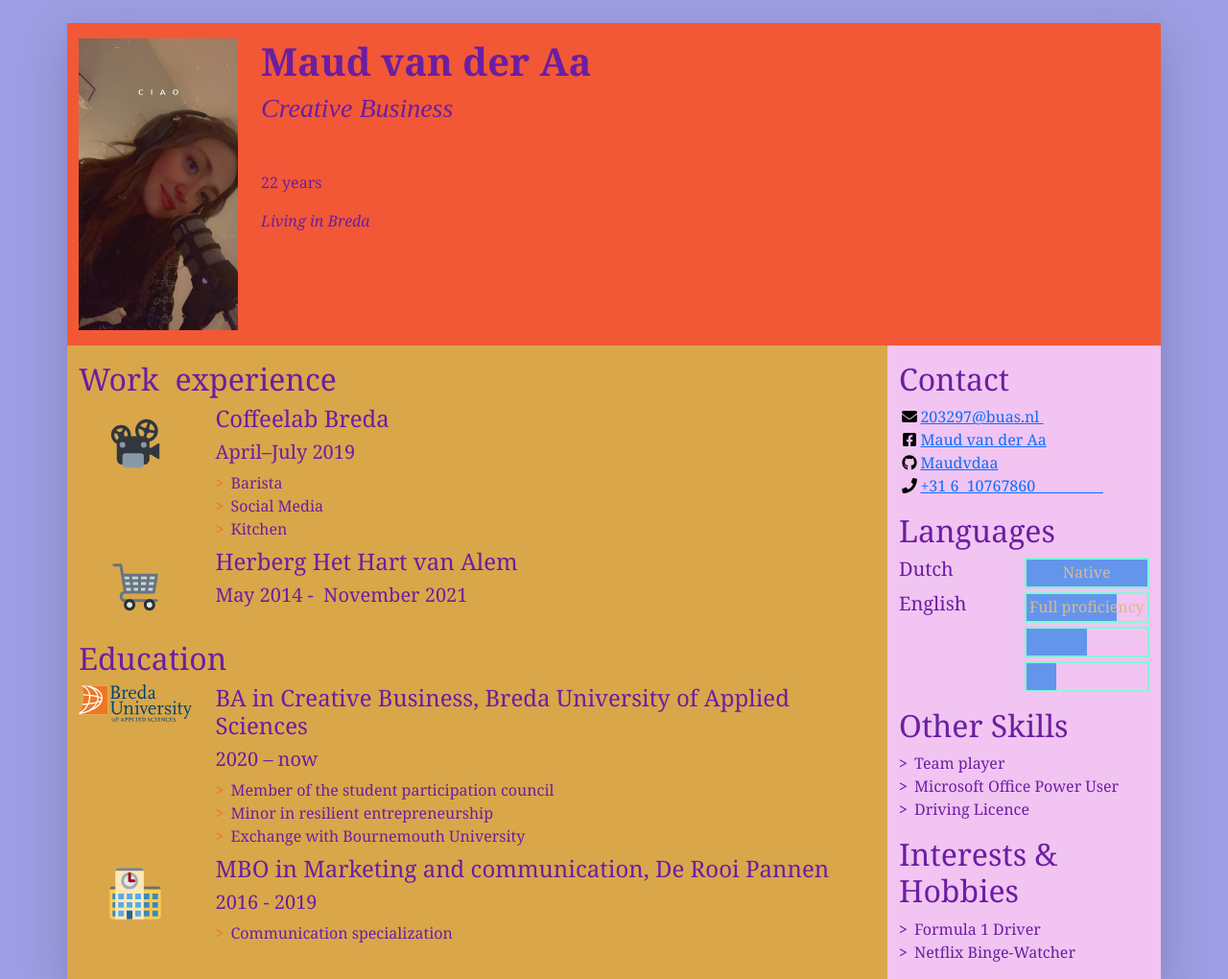
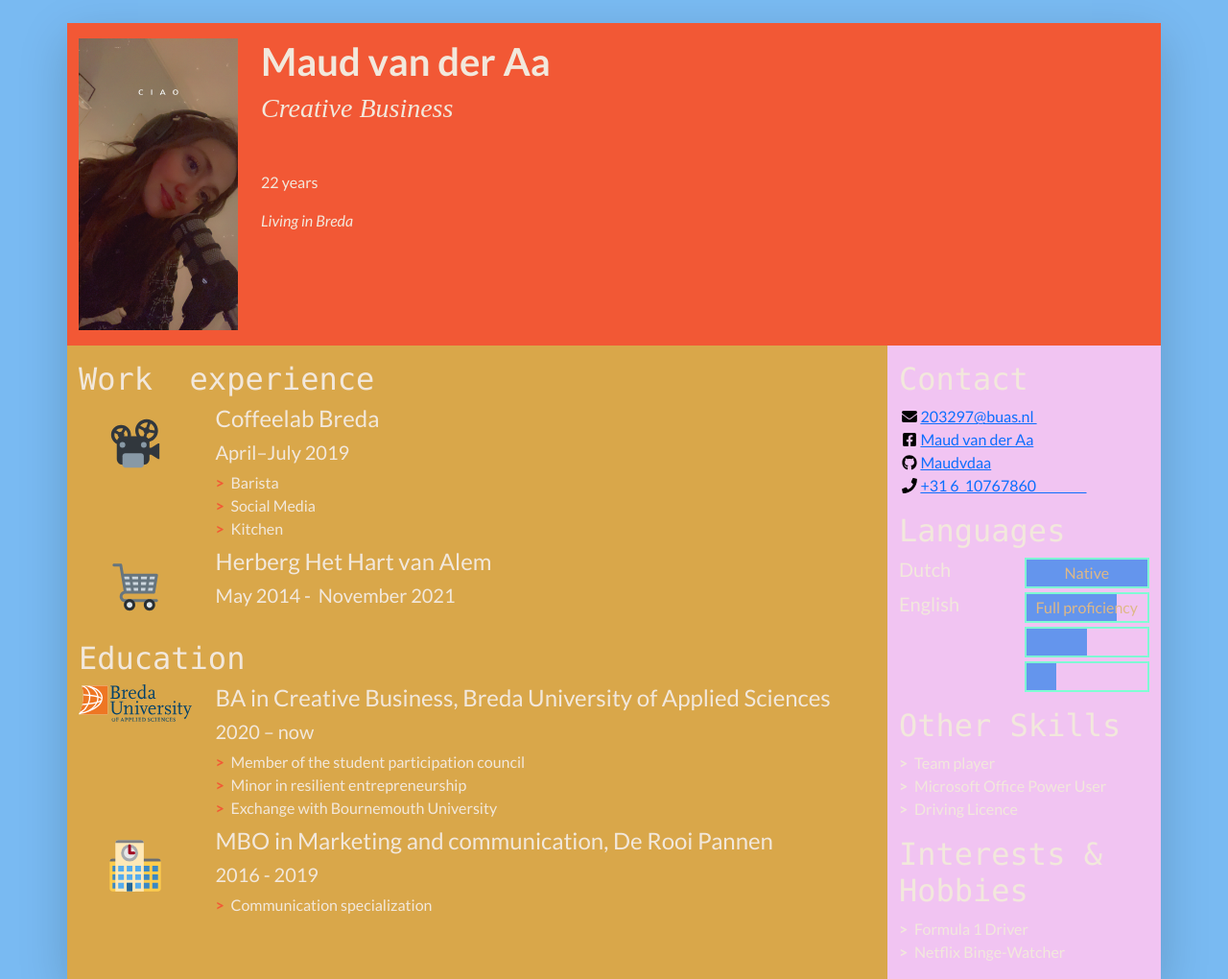
Before and after one commit to maudvdaa/cvmaud, a plain HTML site: page index.html in a window 1280 px wide. Shown: the top 1020 px of the page at 96% size. Drawn offline with nearby package versions, Linux system fonts and the light colour scheme.

Commit message:
test 2
please do it

```diff
--- a/css/styles.css
+++ b/css/styles.css
@@ -7,13 +7,17 @@
 
 body {
 	font-family: Lato, "Open Sans", Roboto, "Segoe UI", "Helvetica Neue", Helvetica, Arial, sans-serif;
-	color: #202030;
+	color: #F2E8DC;
 	background-color: #f8f8fc;
 }
 
 h3 {
 	font-family: "amatic-sc";
 
+}
+
+h2 {
+	font-family:Consolas, 'Andale Mono', 'Lucida Console', 'Lucida Sans Typewriter', Monaco, 'Courier New', 'monospace';
 }
 /* Styles for custom classes in the document. (There are more, try to find them out!) */
 
@@ -40,7 +44,7 @@ h3 {
 }
 
 .biography-details li::before {
-	color: #EE7623;
+	color: #F25835;
 }
 
 .biography-details li, .skill-list li {
--- a/index.html
+++ b/index.html
@@ -15,11 +15,11 @@
     <link rel="stylesheet" href="css/styles.css">
     <style type="text/css">
     body,td,th {
-	color: #6B1EA2;
-	font-family: Cambria, "Hoefler Text", "Liberation Serif", Times, "Times New Roman", serif;
+	color: #F2E8DC;
+	font-family: Cambria, "amatic-sc", 'bubbler-one'Times, Impact, Haettenschweiler, 'Franklin Gothic Bold', 'Arial Black', 'sans-serif'
 }
 body {
-	background-color: #9D9DE3;
+	background-color: #79BAF2;
 }
     </style>
 
```
